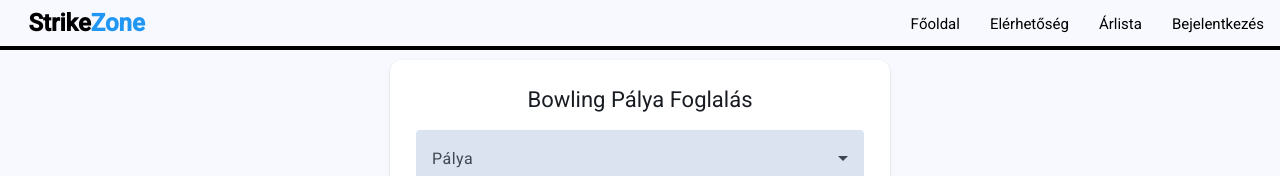
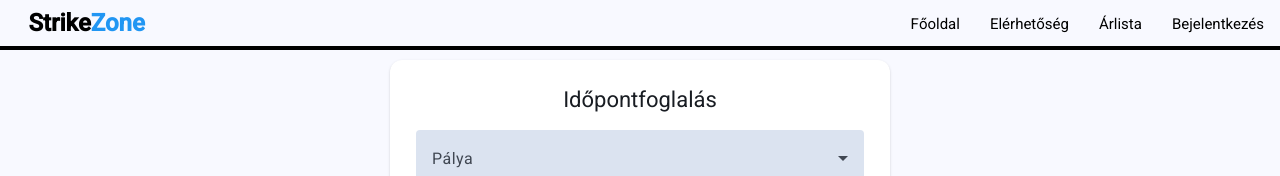
Before and after one commit to dmjn-bandi/webkert, an Angular app in the folder web_app/: page /booking in a window 1280 px wide. Shown: the top 176 px of the page. Built offline with nearby package versions, Linux system fonts and the light colour scheme.

Commit message:
maxwidth javítás

```diff
--- a/web_app/src/app/pages/booking/booking.component.html
+++ b/web_app/src/app/pages/booking/booking.component.html
@@ -13,7 +13,7 @@
 @if(showForm){
 <mat-card>
   <div class="title-div">
-  <mat-card-title>Bowling Pálya Foglalás</mat-card-title>
+  <mat-card-title>Időpontfoglalás</mat-card-title>
   </div>
   <mat-card-content>
     <mat-form-field appearance="fill">
--- a/web_app/src/app/pages/login/login.component.scss
+++ b/web_app/src/app/pages/login/login.component.scss
@@ -1,4 +1,5 @@
 .login-card-layout {
+  max-width: 400px;
   width: 100% ;
   padding: 32px;
   border-radius: 12px;
--- a/web_app/src/app/pages/profile/profile.component.html
+++ b/web_app/src/app/pages/profile/profile.component.html
@@ -1,5 +1,5 @@
 <mat-card class="profile-card">
-  <mat-card-title align="center">Adatai</mat-card-title>
+  <mat-card-title align="center">Profil adatok</mat-card-title>
   <mat-card-content>
     <p><strong>Név:</strong>  {{ user.name.lastname }} {{ user.name.firstname }}</p>
     <p><strong>Email:</strong> {{ user.email }}</p>
--- a/web_app/src/app/pages/signup/signup.component.scss
+++ b/web_app/src/app/pages/signup/signup.component.scss
@@ -1,4 +1,5 @@
 .signup-card-layout {
+  max-width: 500px;
   width: 100%;
   padding: 32px;
   border-radius: 12px;
```
